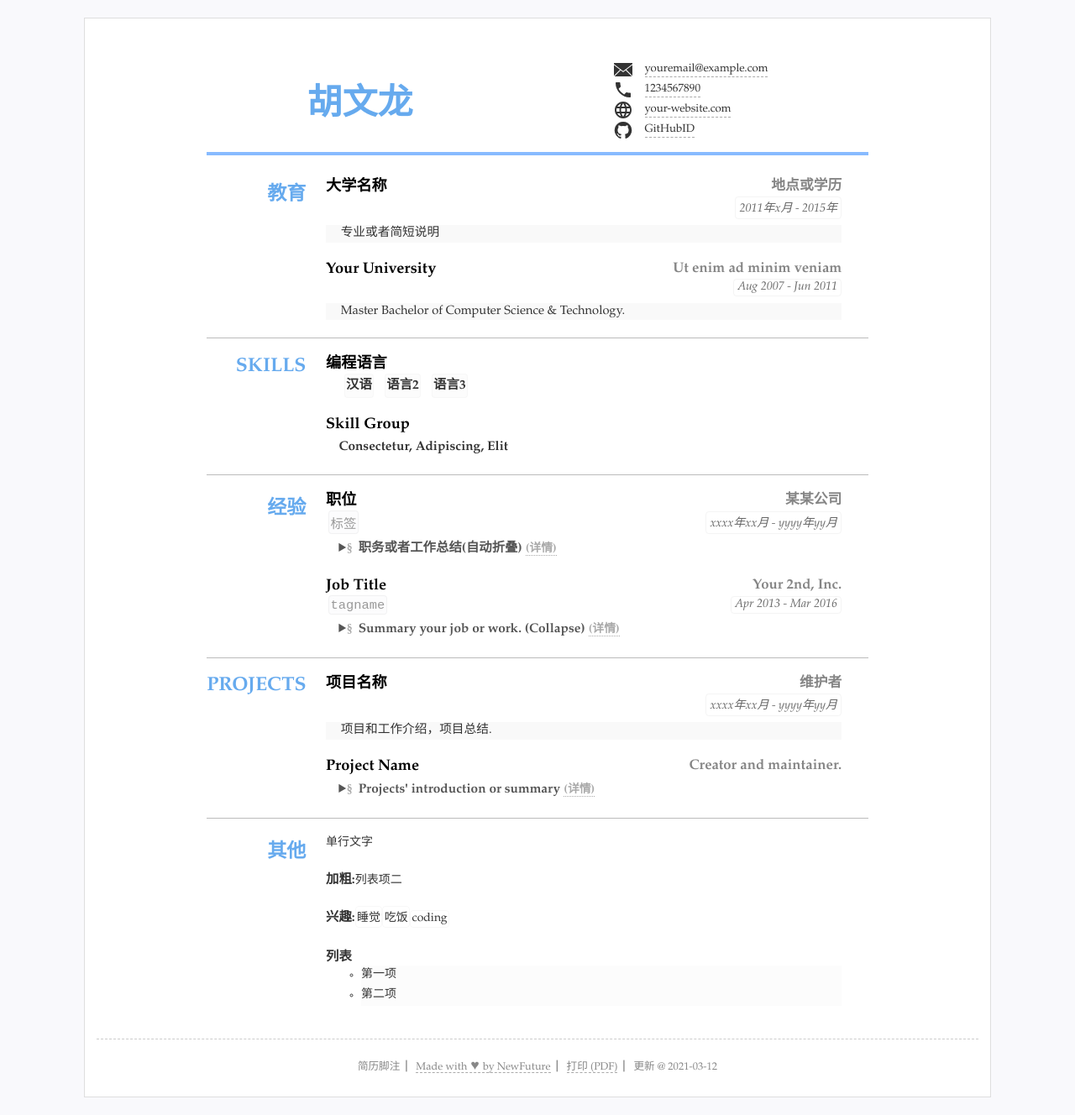
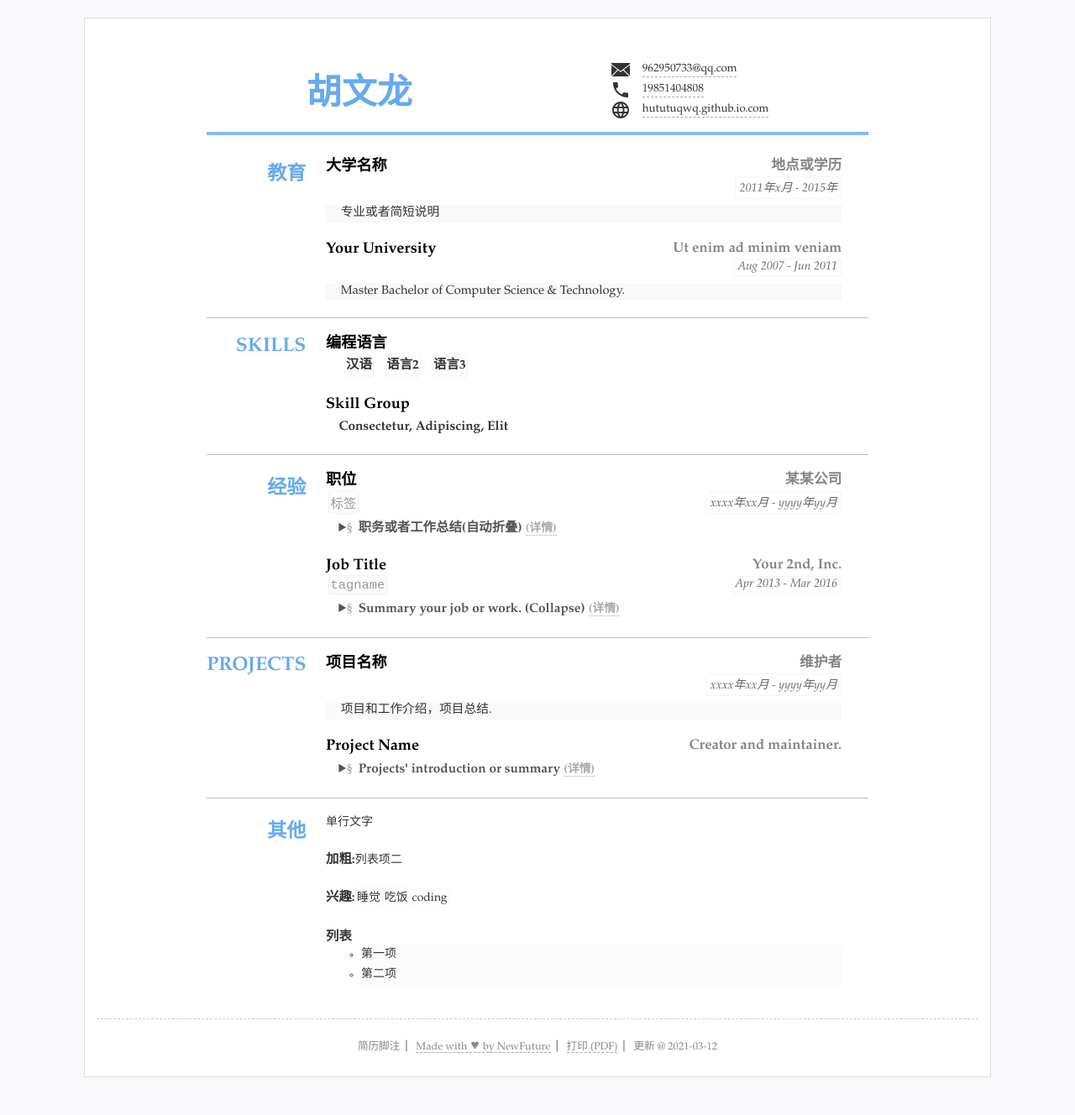
Before and after one commit to hututuQWQ/resume, a Jekyll site: the page built from index.html, in a window 1280 px wide. Shown: the whole page at 84% size. Built offline with Jekyll 4.4.1, drawn with Linux system fonts in a browser that asks for light colours; after the commit the page ends 1304 px from its top, so only the background shows below that.

Commit message:
Update resume.yml

```diff
--- a/_data/resume.yml
+++ b/_data/resume.yml
@@ -7,19 +7,16 @@ name: "胡文龙"
 
 #联系方式
 contact: #联系方式连接等3~5行
-- text: "youremail@example.com" #文本内容
-  href: 'mailto:youremail@example.com' #链接，无链接则空
+- text: "962950733@qq.com" #文本内容
+  href: '#' #链接，无链接则空
   icon: 'icons/email.svg' #图标 svg文件
-- text: "1234567890"
-  href: 'tel:1234567890'
+- text: "19851404808"
+  href: '#'
   icon: 'icons/phone.svg'
-- text: "your-website.com"
-  href: 'http://your-website.com'
+- text: "hututuqwq.github.io.com"
+  href: 'https://hututuqwq.github.io/'
   icon: 'icons/web.svg'
-- text: "GitHubID"
-  href: 'https://github.com/NewFuture'
-  icon: "icons/github.svg"
-  attr: 'target="_blank"' #新标签页打开
+
   # - text: "地址"
   #   icon: "icons/location.svg"
 
```
